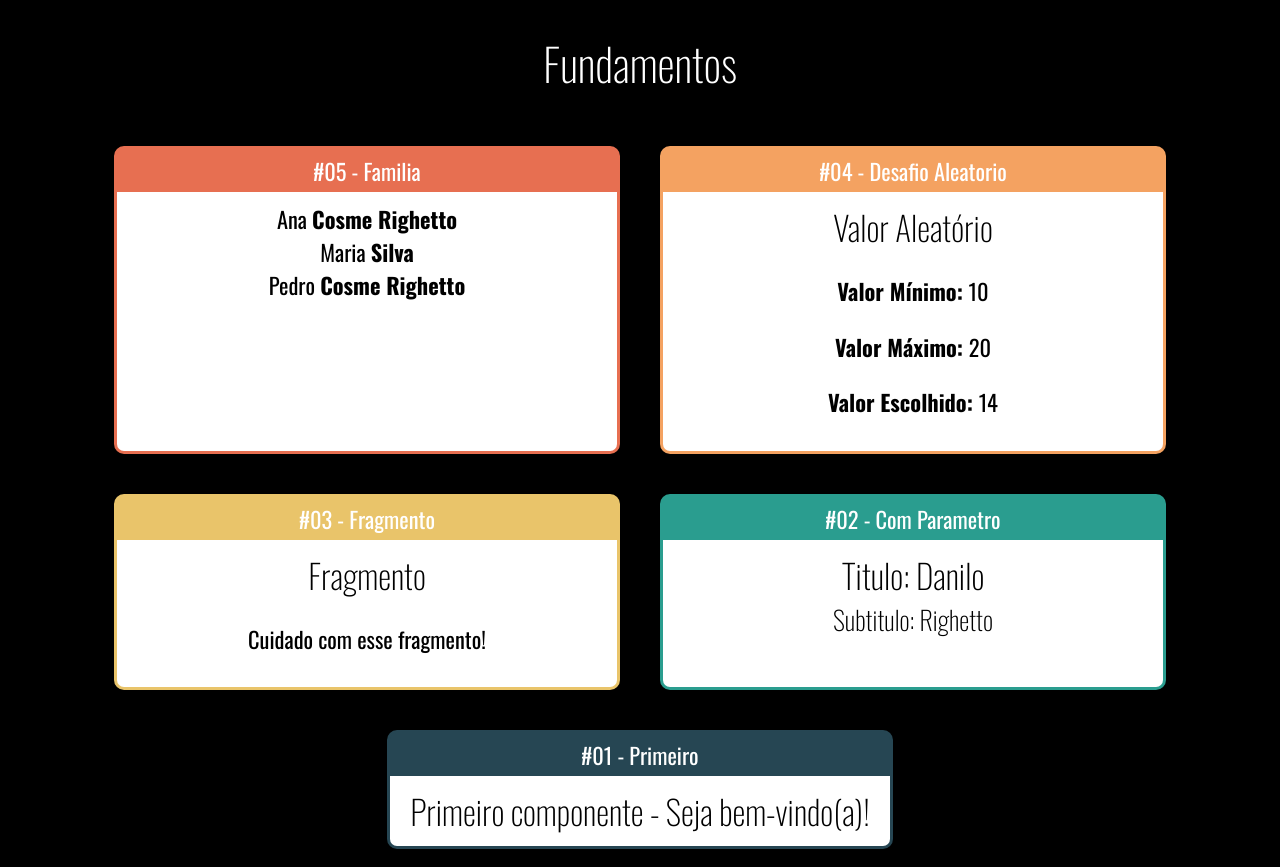
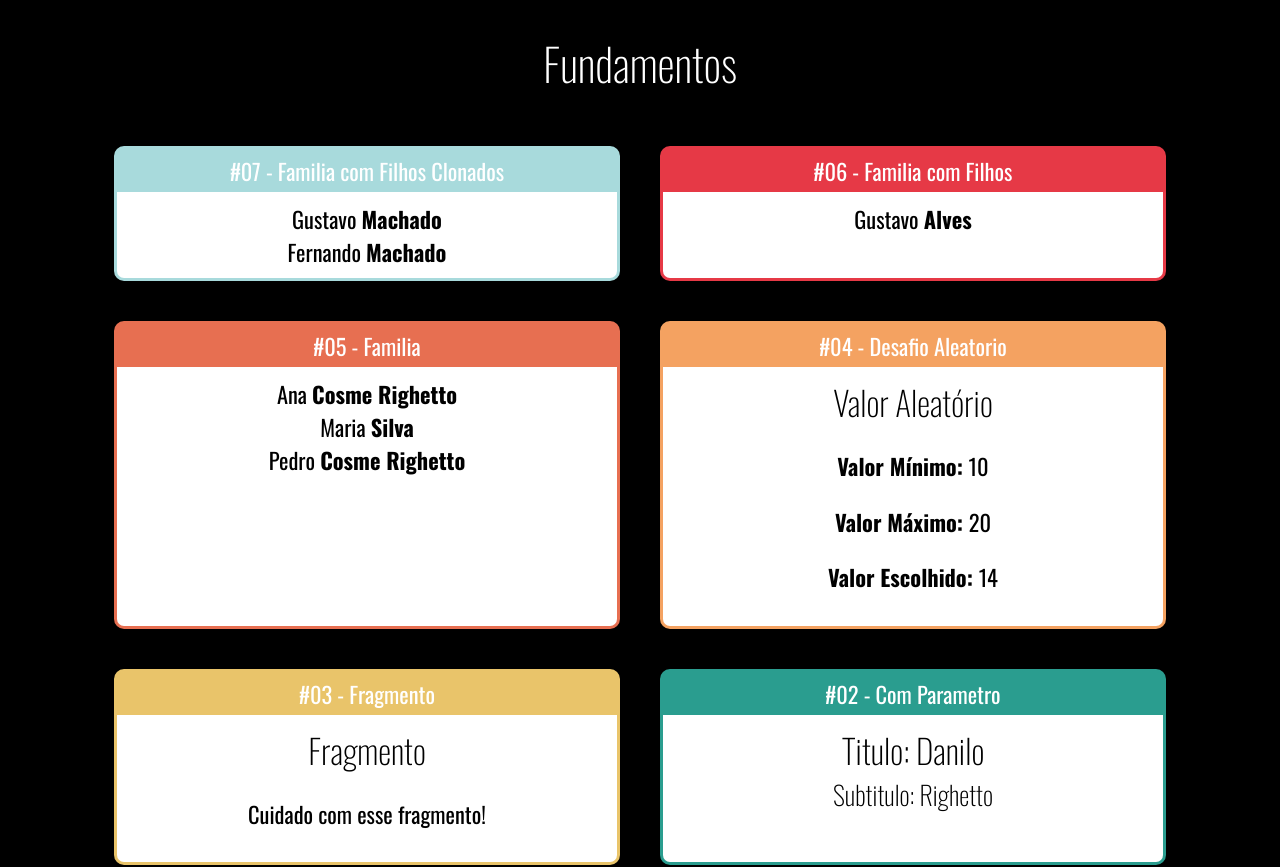
Before and after one commit to danilo-righetto/course-react-redux, a React (Create React App) app in the folder fundamentos-do-react/: page / in a window 1280 px wide. Shown: the top 867 px of the page. Built offline with nearby package versions, Linux system fonts and the light colour scheme.

Commit message:
Componente Filho #2

```diff
--- a/fundamentos-do-react/src/App.jsx
+++ b/fundamentos-do-react/src/App.jsx
@@ -1,17 +1,31 @@
-import React from 'react'
+import React from "react";
 
-import './App.css';
-import Card from './components/layout/Card'
-import Primeiro from './components/basicos/Primeiro'
-import ComParametro from './components/basicos/ComParamentro'
-import Fragmento from './components/basicos/Fragmento'
-import Aleatorio from './components/basicos/Aleatorio'
-import Familia from './components/basicos/Familia'
+import "./App.css";
+import Card from "./components/layout/Card";
+import Primeiro from "./components/basicos/Primeiro";
+import ComParametro from "./components/basicos/ComParamentro";
+import Fragmento from "./components/basicos/Fragmento";
+import Aleatorio from "./components/basicos/Aleatorio";
+import Familia from "./components/basicos/Familia";
+import FamiliaFilhos from "./components/basicos/FamiliaFilhos";
+import FamiliaMembro from "./components/basicos/FamiliaMembro";
+import FamiliaFilhosClonados from "./components/basicos/FamiliaFilhosClonados";
 
 export default () => (
   <div className="App">
     <h1>Fundamentos</h1>
     <div className="Cards">
+      <Card titulo="#07 - Familia com Filhos Clonados" color="#A8DADC">
+        <FamiliaFilhosClonados sobrenome="Machado">
+          <FamiliaMembro nome="Gustavo" sobrenome="Guanabara"></FamiliaMembro>
+          <FamiliaMembro nome="Fernando" sobrenome="Augusto"></FamiliaMembro>
+        </FamiliaFilhosClonados>
+      </Card>
+      <Card titulo="#06 - Familia com Filhos" color="#E63946">
+        <FamiliaFilhos sobrenome="Alves">
+          <FamiliaMembro nome="Gustavo" sobrenome="Guanabara"></FamiliaMembro>
+        </FamiliaFilhos>
+      </Card>
       <Card titulo="#05 - Familia" color="#E76F51">
         <Familia sobrenome="Cosme Righetto"></Familia>
       </Card>
--- /dev/null
+++ b/fundamentos-do-react/src/components/basicos/FamiliaFilhos.jsx
@@ -0,0 +1,10 @@
+import React from 'react'
+
+export default props => {
+  return (
+    <div>
+      {/* Clonando um elemento */}
+      {React.cloneElement(props.children, {...props})}
+    </div>
+  )
+}
--- /dev/null
+++ b/fundamentos-do-react/src/components/basicos/FamiliaFilhosClonados.jsx
@@ -0,0 +1,14 @@
+import React, { cloneElement } from "react";
+
+export default (props) => {
+  return (
+    <div>
+      {/* Clonando varios elementos */}
+      {
+        React.Children.map(props.children, (el) => {
+          return cloneElement(el, props)
+        })
+      }
+    </div>
+  );
+};
```
Lines whose indentation alone changed are shown as unchanged.
